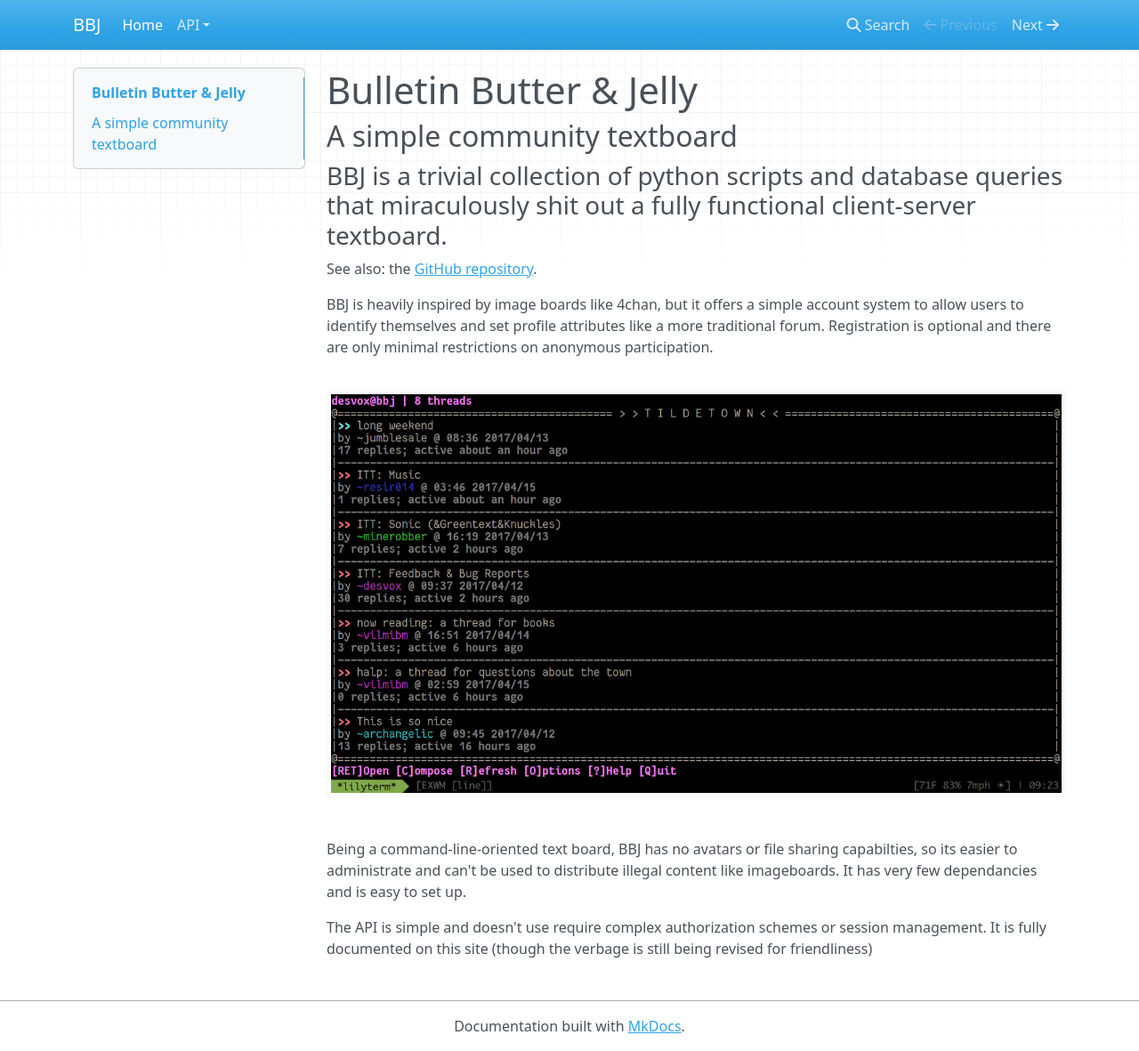
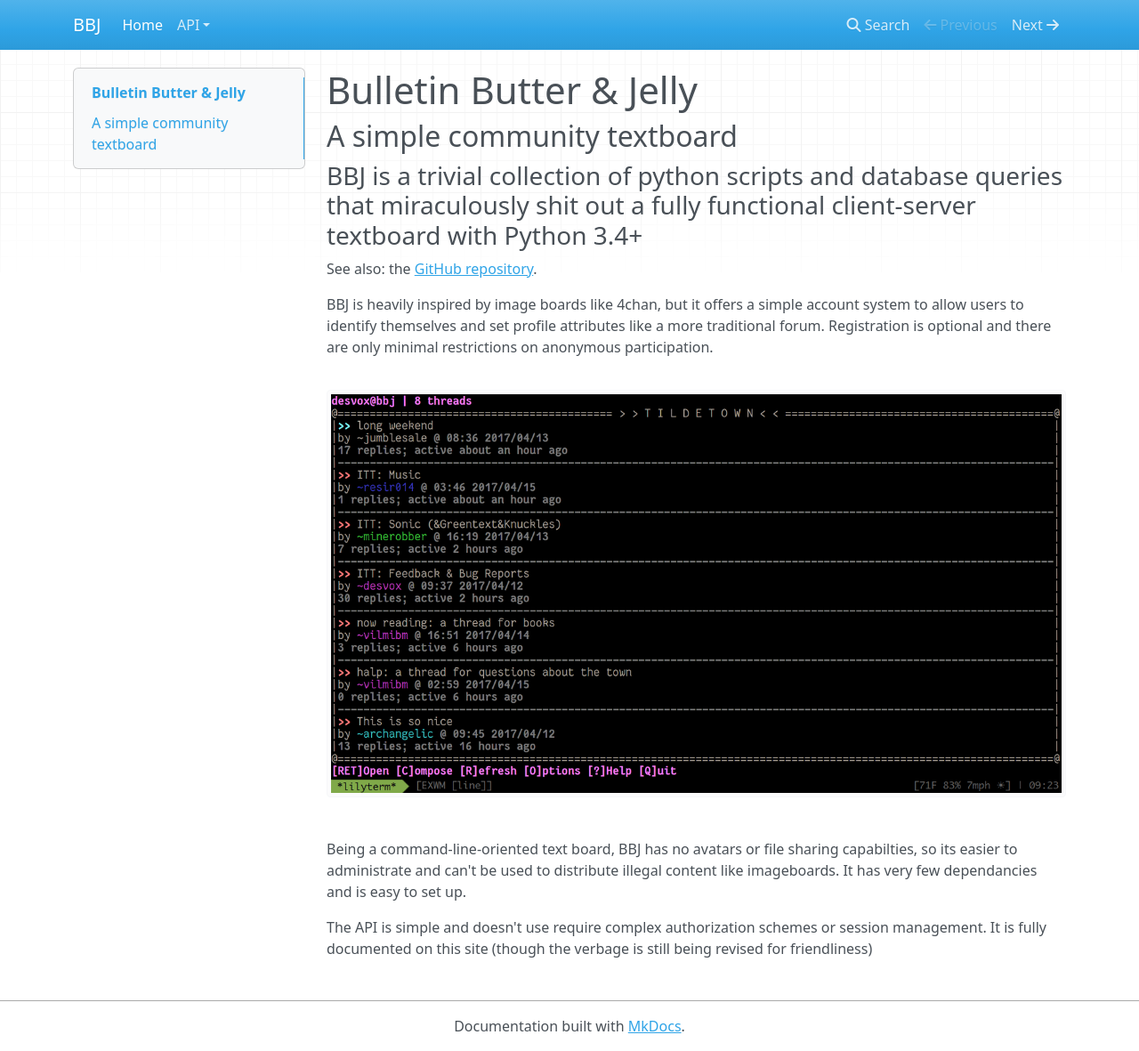
Before and after one commit to bbj-dev/bbj, an MkDocs documentation site: the page built from docs/docs/index.md, in a window 1280 px wide and 1181 px high. Shown: the whole window at 89% size. Built offline with MkDocs 1.6.1, drawn with Linux system fonts in a browser that asks for light colours; nearby versions of some CDN libraries; old or Windows-style settings are respelled for this version of MkDocs.

Commit message:
add compat notes for python3.4

```diff
--- a/docs/docs/index.md
+++ b/docs/docs/index.md
@@ -1,6 +1,6 @@
 # Bulletin Butter & Jelly
 ## A simple community textboard
-### BBJ is a trivial collection of python scripts and database queries that miraculously shit out a fully functional client-server textboard.
+### BBJ is a trivial collection of python scripts and database queries that miraculously shit out a fully functional client-server textboard with Python 3.4+
 
 See also: the [GitHub repository](https://github.com/desvox/bbj).
 
```
Also changed, not shown: README.md.
